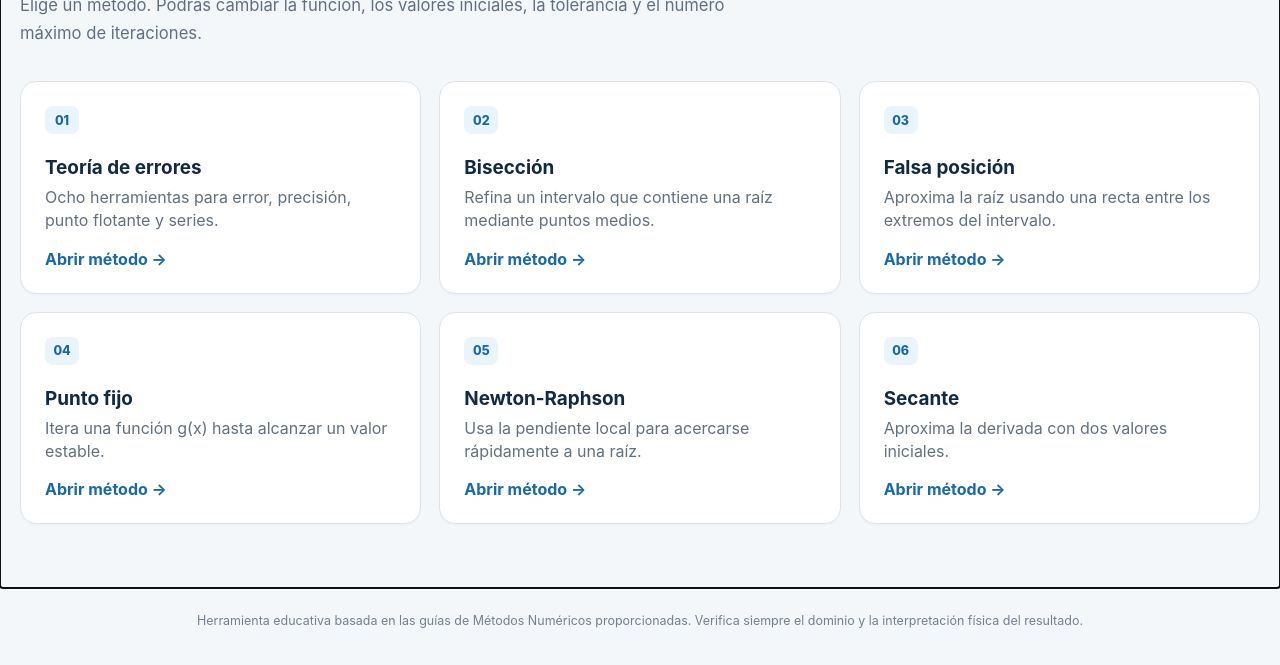
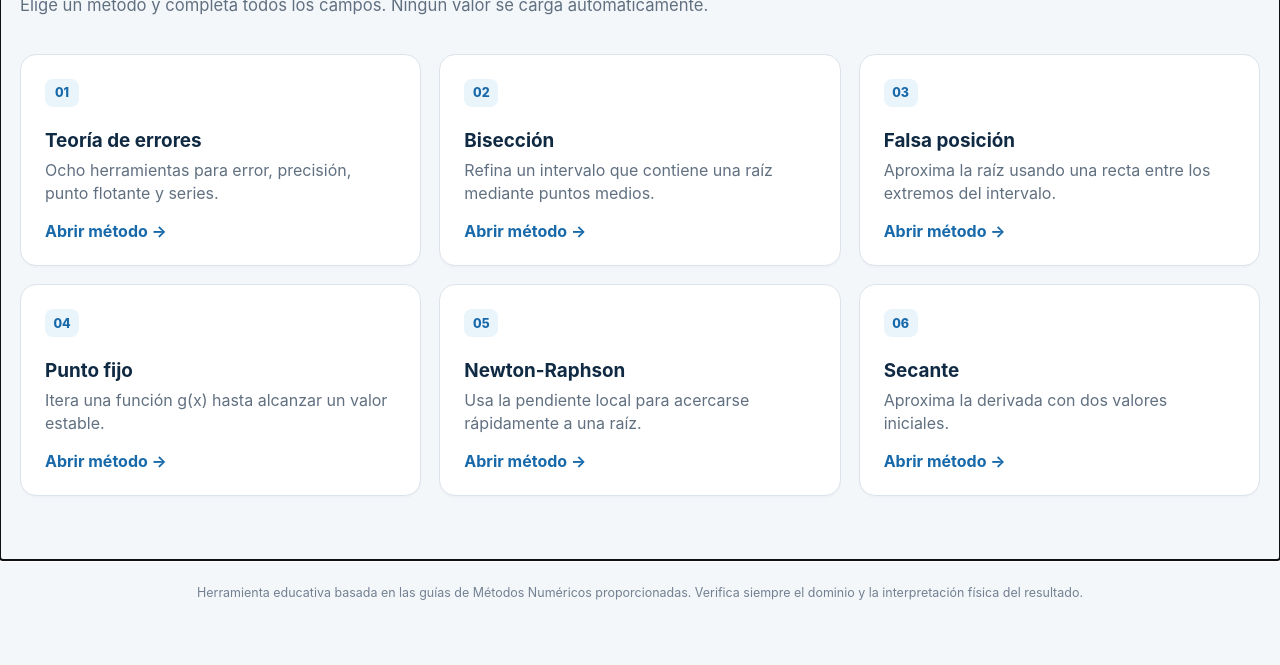
Before and after one commit to DJuanParedes/metodos-numericos-interactivo, a website with bundled scripts: page index.html in a window 1280 px wide. Shown: the part 266-931 px from the top of the page. After the commit the page ends 903 px from the top, so only its background shows below. Built offline with nearby package versions, Linux system fonts and the light colour scheme.

Commit message:
Actualizar index.html

```diff
--- a/index.html
+++ b/index.html
@@ -23,7 +23,7 @@
         <div class="intro">
           <p class="eyebrow">Herramienta de estudio</p>
           <h1>¿Qué necesitas resolver?</h1>
-          <p>Elige un método. Podrás cambiar la función, los valores iniciales, la tolerancia y el número máximo de iteraciones.</p>
+          <p>Elige un método y completa todos los campos. Ningún valor se carga automáticamente.</p>
         </div>
         <div class="method-grid" id="method-grid"></div>
       </section>
@@ -37,7 +37,6 @@
         </nav>
         <div class="workspace-heading">
           <div><p class="eyebrow" id="method-family"></p><h1 id="method-title"></h1><p id="method-description"></p></div>
-          <label class="preset-field">Ejemplo de clase<select id="preset-select"></select></label>
         </div>
         <div class="workspace-grid">
           <section class="panel controls-panel" aria-labelledby="parameters-title">
```
